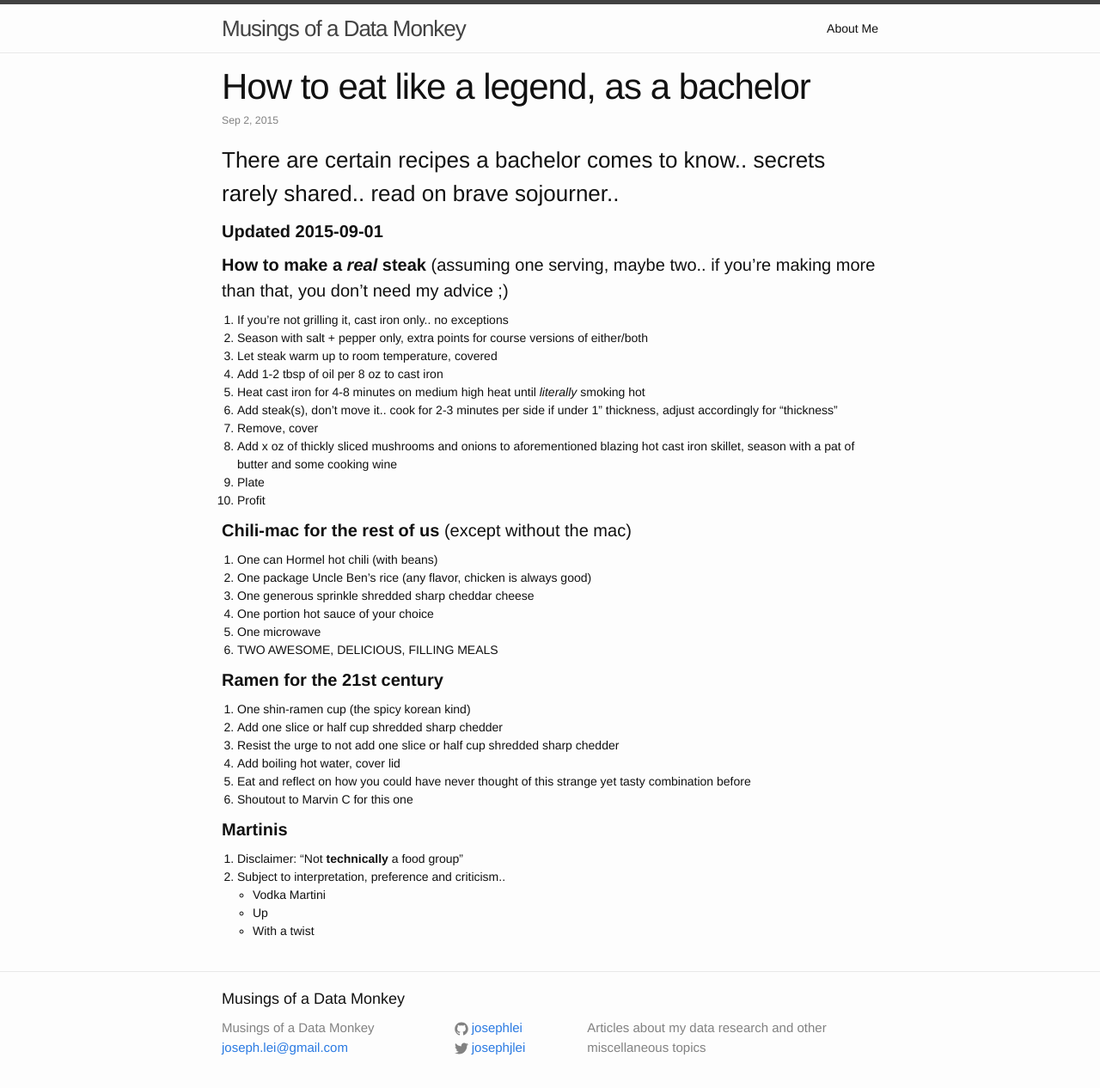
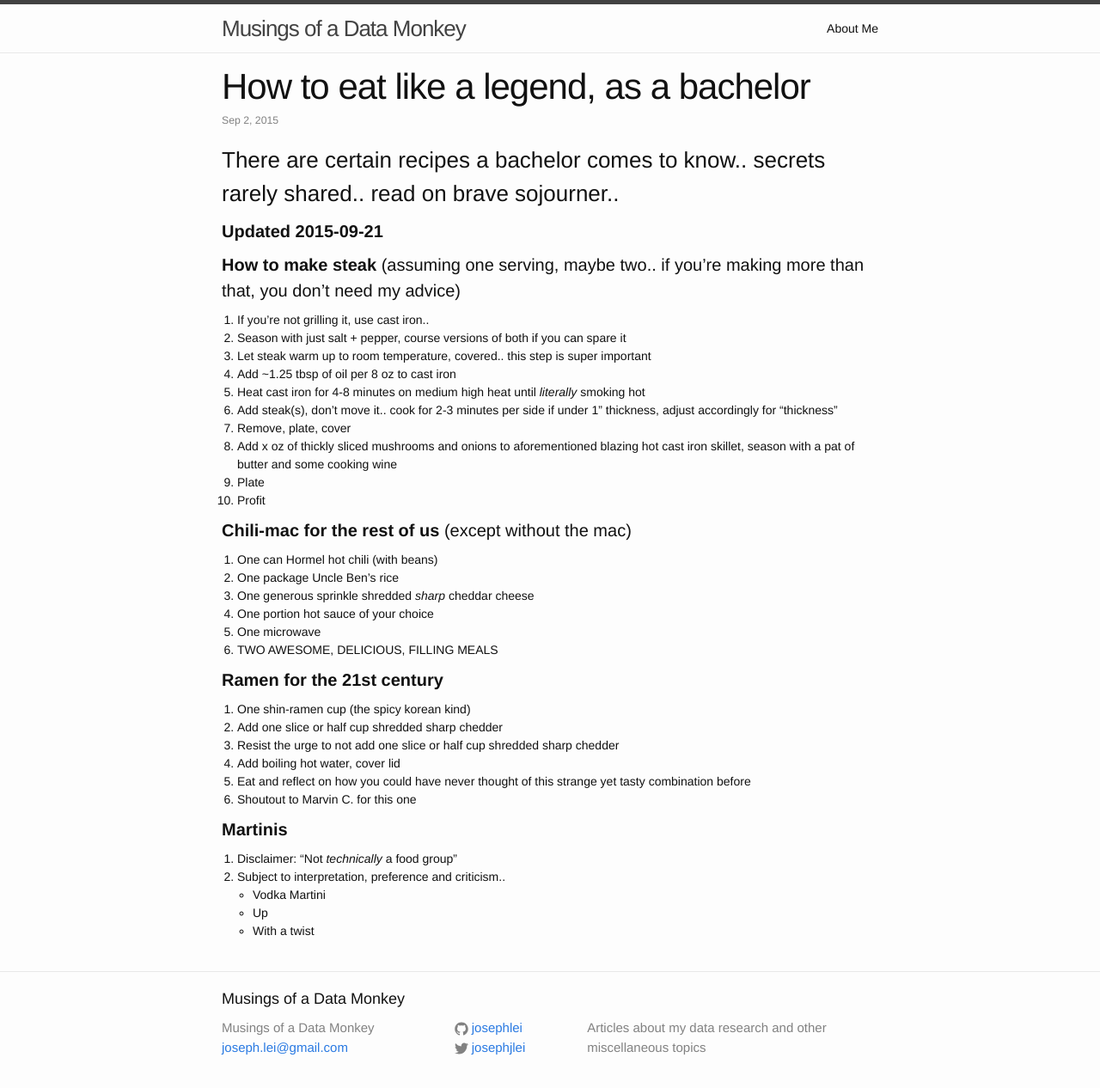
Before and after one commit to josephlei/jjl-website, a Jekyll site: the page built from _posts/2015-09-02-bachelor-recipes.markdown, in a window 1280 px wide. Shown: the whole page at 86% size. Built offline with Jekyll 4.4.1, drawn with Linux system fonts in a browser that asks for light colours.

Commit message:
direct shell update

```diff
--- a/_posts/2015-09-02-bachelor-recipes.markdown
+++ b/_posts/2015-09-02-bachelor-recipes.markdown
@@ -8,17 +8,17 @@ published: true
 
 ###There are certain recipes a bachelor comes to know.. secrets rarely shared.. read on brave sojourner..
 
-####**Updated 2015-09-01**
+####**Updated 2015-09-21**
 
-####**How to make a *real* steak** (assuming one serving, maybe two.. if you're making more than that, you don't need my advice ;)
+####**How to make steak** (assuming one serving, maybe two.. if you're making more than that, you don't need my advice)
 
-1. If you're not grilling it, cast iron only.. no exceptions
-2. Season with salt + pepper only, extra points for course versions of either/both
-3. Let steak warm up to room temperature, covered
-4. Add 1-2 tbsp of oil per 8 oz to cast iron
+1. If you're not grilling it, use cast iron..
+2. Season with just salt + pepper, course versions of both if you can spare it
+3. Let steak warm up to room temperature, covered.. this step is super important
+4. Add ~1.25 tbsp of oil per 8 oz to cast iron
 5. Heat cast iron for 4-8 minutes on medium high heat until *literally* smoking hot
 6. Add steak(s), don't move it.. cook for 2-3 minutes per side if under 1" thickness, adjust accordingly for "thickness"
-7. Remove, cover
+7. Remove, plate, cover
 8. Add x oz of thickly sliced mushrooms and onions to aforementioned blazing hot cast iron skillet, season with a pat of butter and some cooking wine
 9. Plate
 10. Profit
@@ -26,8 +26,8 @@ published: true
 ####**Chili-mac for the rest of us** (except without the mac)
 
 1. One can Hormel hot chili (with beans)
-2. One package Uncle Ben's rice (any flavor, chicken is always good)
-3. One generous sprinkle shredded sharp cheddar cheese
+2. One package Uncle Ben's rice
+3. One generous sprinkle shredded *sharp* cheddar cheese
 4. One portion hot sauce of your choice
 5. One microwave
 6. TWO AWESOME, DELICIOUS, FILLING MEALS
@@ -39,11 +39,11 @@ published: true
 3. Resist the urge to not add one slice or half cup shredded sharp chedder
 4. Add boiling hot water, cover lid
 5. Eat and reflect on how you could have never thought of this strange yet tasty combination before
-6. Shoutout to Marvin C for this one
+6. Shoutout to Marvin C. for this one
 
 ####**Martinis**
 
-1. Disclaimer: "Not **technically** a food group"
+1. Disclaimer: "Not *technically* a food group"
 2. Subject to interpretation, preference and criticism..
   * Vodka Martini
   * Up
```
